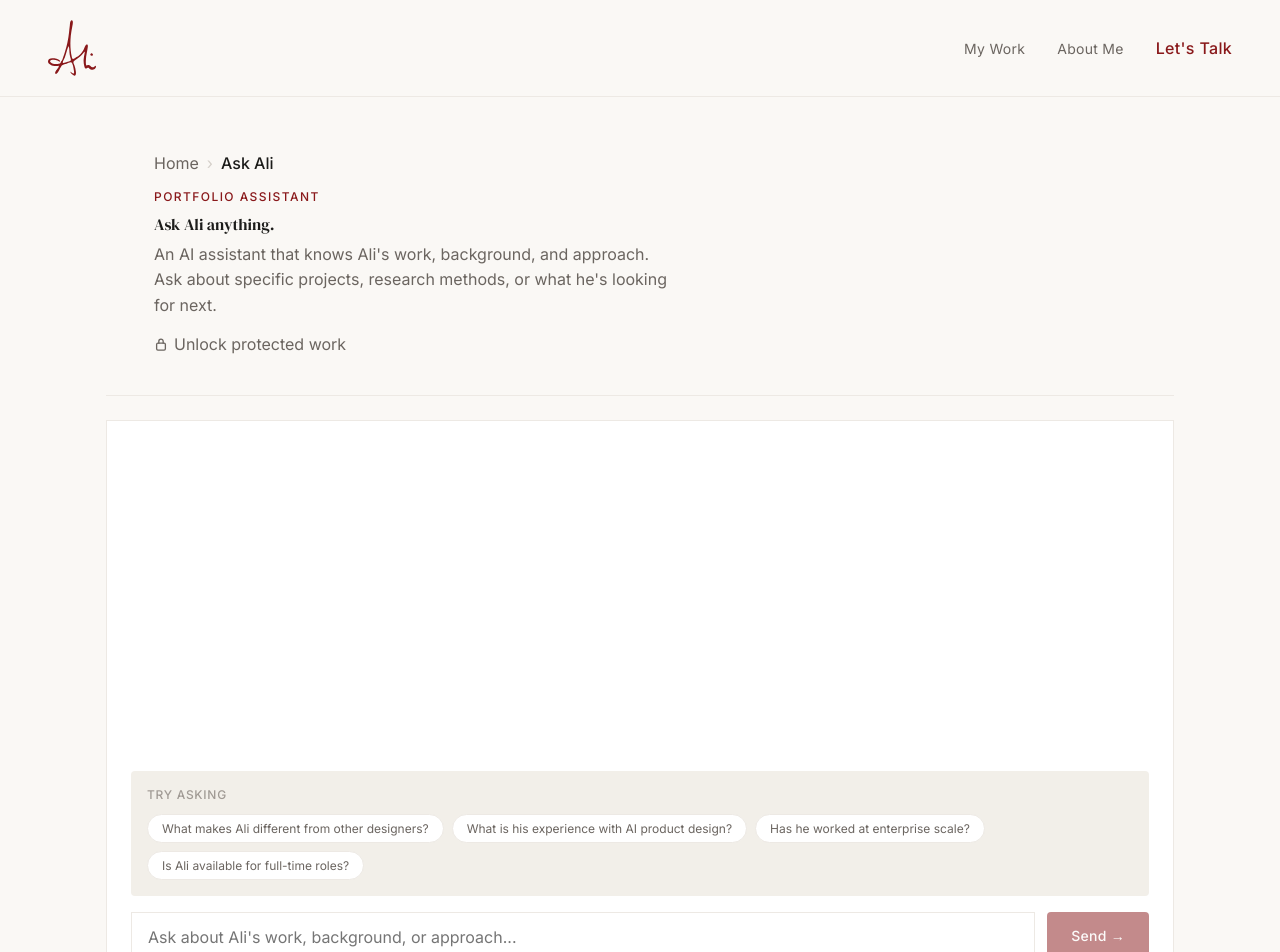
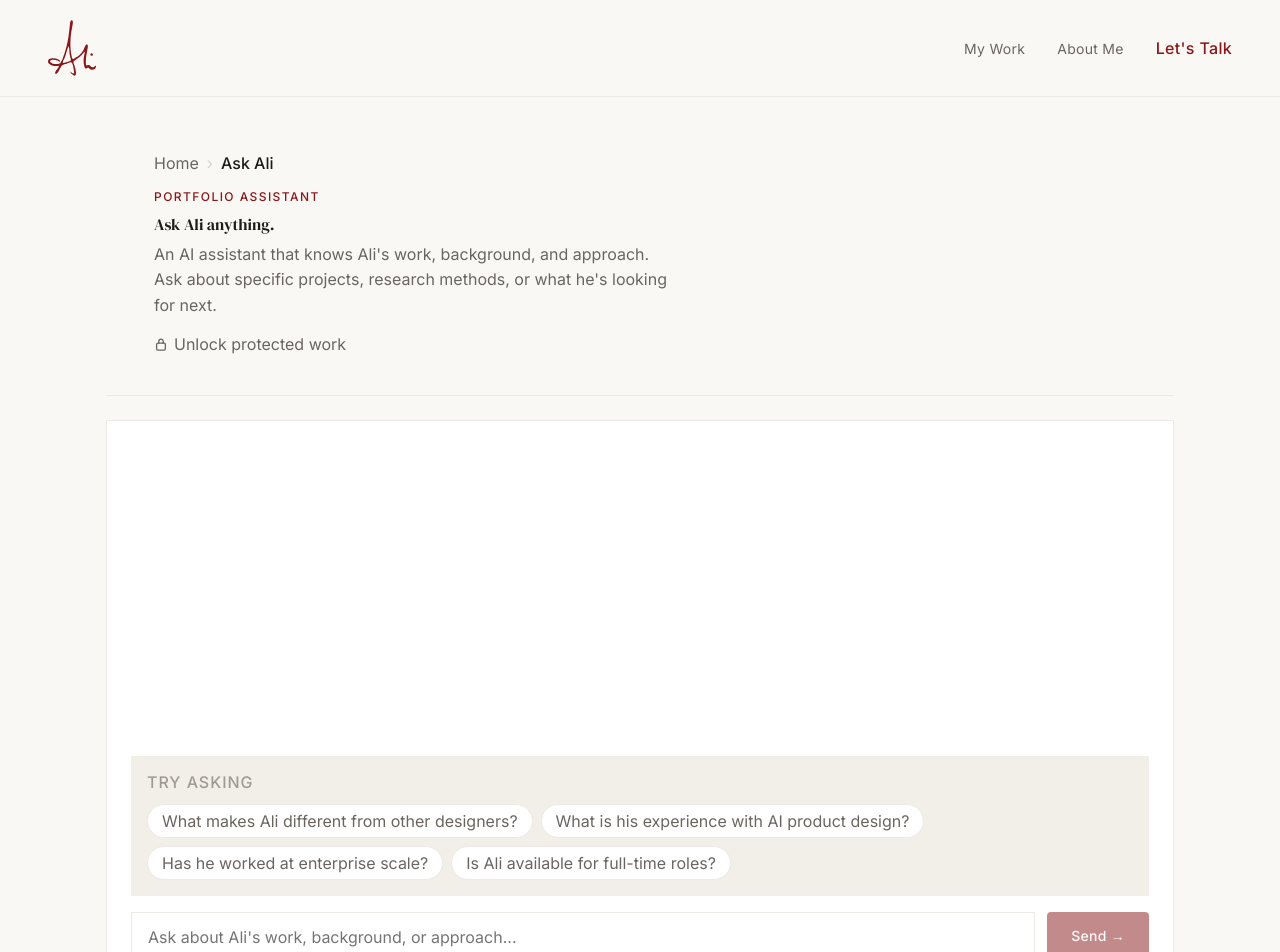
Before and after one commit to alikhandesign/alikhandesign.com, a Next.js app: page /chat in a window 1280 px wide. Shown: the top 952 px of the page. Built offline with nearby package versions, Linux system fonts and the light colour scheme.

Commit message:
refactor(tokens): rename --text-* to --font-size-*, --radius to --radius-sm/lg, fix stale color tokens

```diff
--- a/app/components/SuggestedPrompts.tsx
+++ b/app/components/SuggestedPrompts.tsx
@@ -7,12 +7,12 @@ export default function SuggestedPrompts({ prompts, onSelect }: SuggestedPrompts
   return (
     <div style={{
       background: 'var(--color-surface-subtle)',
-      borderRadius: 'var(--radius)',
+      borderRadius: 'var(--radius-sm)',
       padding: 'var(--space-4)',
       marginBottom: 'var(--space-4)',
     }}>
       <p style={{
-        fontSize: 'var(--text-xs)', fontWeight: 500, letterSpacing: '0.06em',
+        fontSize: 'var(--font-size-xs)', fontWeight: 500, letterSpacing: '0.06em',
         textTransform: 'uppercase', color: 'var(--color-text-faint)',
         marginBottom: 'var(--space-3)',
       }}>
@@ -25,7 +25,7 @@ export default function SuggestedPrompts({ prompts, onSelect }: SuggestedPrompts
             onClick={() => onSelect(prompt)}
             style={{
               padding: '0.375rem 0.875rem',
-              fontSize: 'var(--text-xs)',
+              fontSize: 'var(--font-size-xs)',
               fontFamily: 'var(--font-sans)', fontWeight: 400,
               border: '1px solid var(--color-border)',
               borderRadius: '20px',
```
